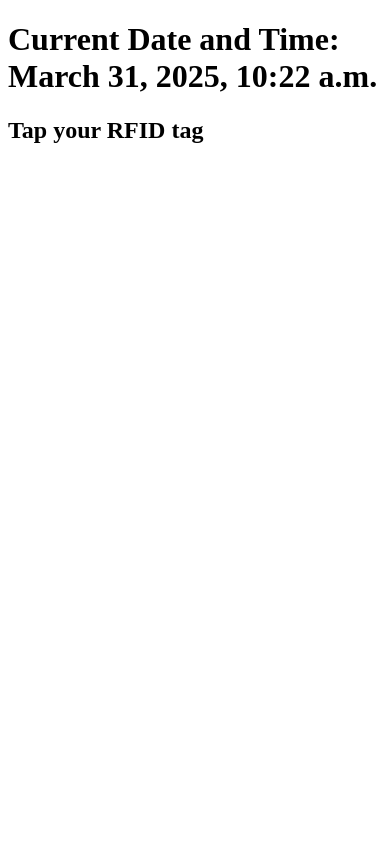
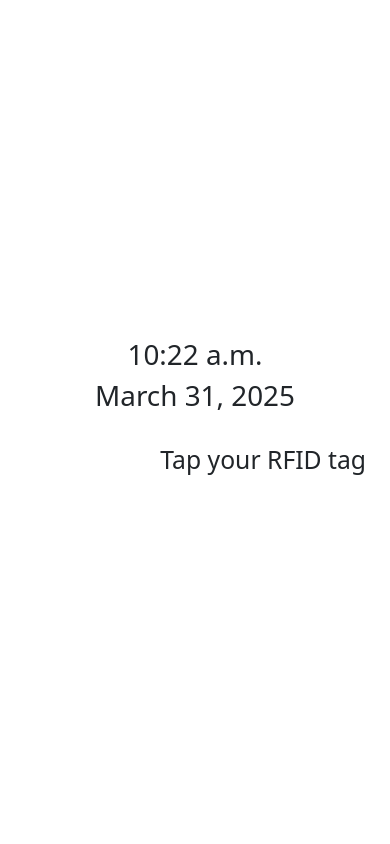
Before and after one commit to MCCarandang/TimekeepingApp, a Django app: page / in a window 390 px wide. Run offline with Django 5.2, Linux system fonts and the light colour scheme.

Commit message:
Updated home.html on attendance template

```diff
--- a/timekeeping/attendance/templates/attendance/home.html
+++ b/timekeeping/attendance/templates/attendance/home.html
@@ -1,13 +1,24 @@
-<!DOCTYPE html>
+<!doctype html>
 <html lang="en">
   <head>
-    <meta charset="UTF-8">
-    <meta name="viewport" content="width=device-width, initial-scale=1.0">
+    <meta charset="utf-8">
+    <meta name="viewport" content="width=device-width, initial-scale=1">
     <title>Timekeeping</title>
+    <link href="https://cdn.jsdelivr.net/npm/bootstrap@5.3.3/dist/css/bootstrap.min.css" rel="stylesheet" integrity="sha384-QWTKZyjpPEjISv5WaRU9OFeRpok6YctnYmDr5pNlyT2bRjXh0JMhjY6hW+ALEwIH" crossorigin="anonymous">
   </head>
   <body>
-    <h1>Current Date and Time: {{ current_time }}</h1>
+    <div class="container-fluid d-flex justify-content-center align-items-center vh-100 text-center">
+        <div class="row w-100">
+            <div class="col-md-4">
+                <div class="row"> <h1>{{ current_time }}</h1> </div>
+                <div class="row"> <h1>{{ current_date }}</h1> </div>
+            </div>
+            <div class="col-md-6 text-end my-4">
                 <h2>Tap your RFID tag</h2>
                 <div id="status"></div>
+            </div>
+        </div>
+    </div>
+    <script src="https://cdn.jsdelivr.net/npm/bootstrap@5.3.3/dist/js/bootstrap.bundle.min.js" integrity="sha384-YvpcrYf0tY3lHB60NNkmXc5s9fDVZLESaAA55NDzOxhy9GkcIdslK1eN7N6jIeHz" crossorigin="anonymous"></script>
   </body>
 </html>
--- a/timekeeping/attendance/views.py
+++ b/timekeeping/attendance/views.py
@@ -2,11 +2,22 @@ from django.shortcuts import render
 from django.http import JsonResponse  # To return JSON responses
 from .models import Attendance      #imports the models.py from attendance app
 from django.utils import timezone
+import pytz
 
 # Create your views here.
 def home(request):
-    current_time = timezone.now()
-    return render(request, 'attendance/home.html', {'current_time': current_time})      #Gets the current date and time using Django's timezone.now(). This ensures time is stored in a timezone-aware format.
+    current_time_utc = timezone.now()
+
+    # Convert to Philippine Time
+    philippine_tz = pytz.timezone('Asia/Manila')
+    current_time = current_time_utc.astimezone(philippine_tz)
+
+    current_date = current_time.date()  # Get the date
+    current_time_only = current_time.time() # Get the time
+    return render(request, 'attendance/home.html', {
+        'current_date': current_date,
+        'current_time': current_time_only
+        })  # Gets the current date and time using Django's timezone.now(). This ensures time is stored in a timezone-aware format.
 
 def check_in_out(user_id):
     last_record = Attendance.objects.filter(user_id=user_id).order_by('timestamp').first()
```
Lines whose indentation alone changed are shown as unchanged.
